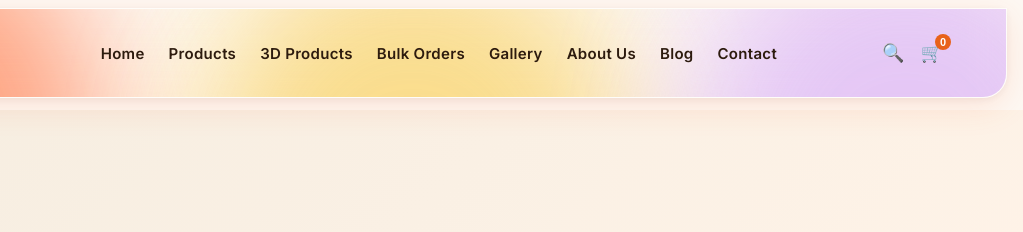
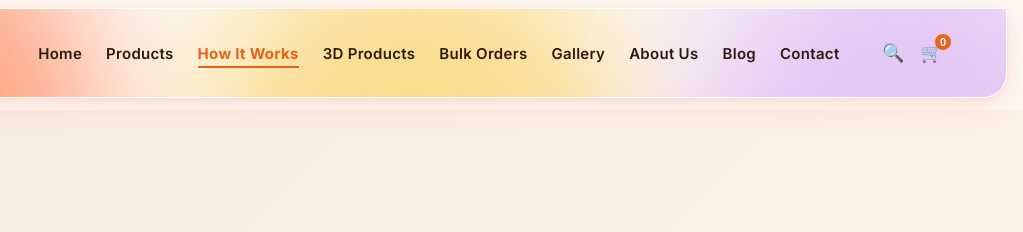
Before and after one commit to MRPROTIK/the-sticky-pixels, a plain HTML site: page how-it-works.html in a window 1280 px wide. Shown: the top 232 px of the page, 257-1280 px from the left. Drawn offline with nearby package versions, Linux system fonts and the light colour scheme.

Commit message:
Add How It Works link to navbar on all pages

```diff
--- a/how-it-works.html
+++ b/how-it-works.html
@@ -34,6 +34,7 @@
       <ul class="nav-links">
         <li><a href="index.html">Home</a></li>
         <li><a href="products.html">Products</a></li>
+        <li><a href="how-it-works.html" class="active">How It Works</a></li>
         <li><a href="3d-products.html">3D Products</a></li>
         <li><a href="bulk-orders.html">Bulk Orders</a></li>
         <li><a href="gallery.html">Gallery</a></li>
@@ -62,6 +63,7 @@
       <ul>
         <li><a href="index.html">Home</a></li>
         <li><a href="products.html">Products</a></li>
+        <li><a href="how-it-works.html">How It Works</a></li>
         <li><a href="3d-products.html">3D Products</a></li>
         <li><a href="bulk-orders.html">Bulk Orders</a></li>
         <li><a href="gallery.html">Gallery</a></li>
```
Also changed, not shown: about.html (+2 -0 lines), contact.html (+2 -0 lines), gallery.html (+2 -0 lines), index.html (+2 -0 lines), products.html (+2 -0 lines).
